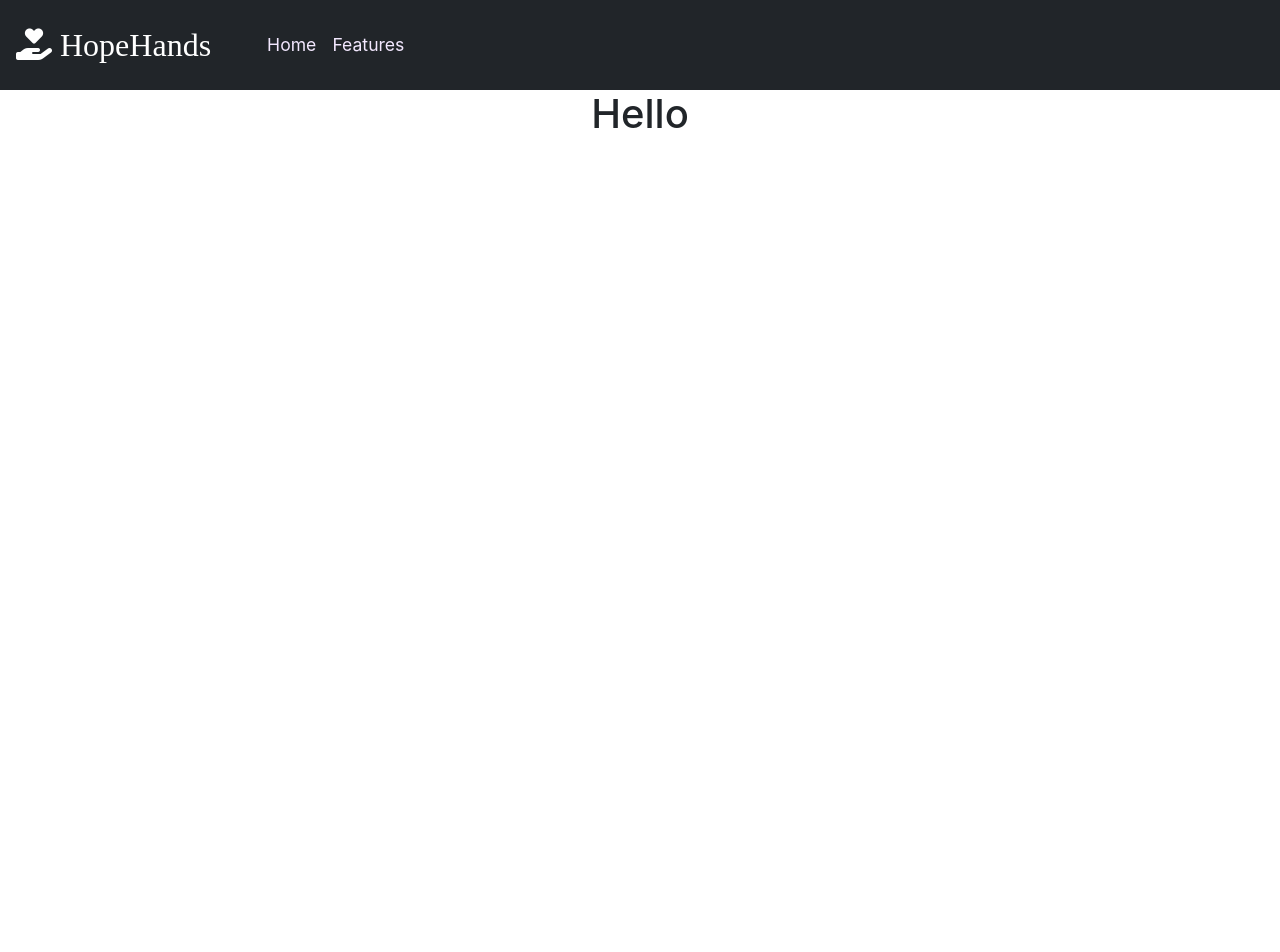
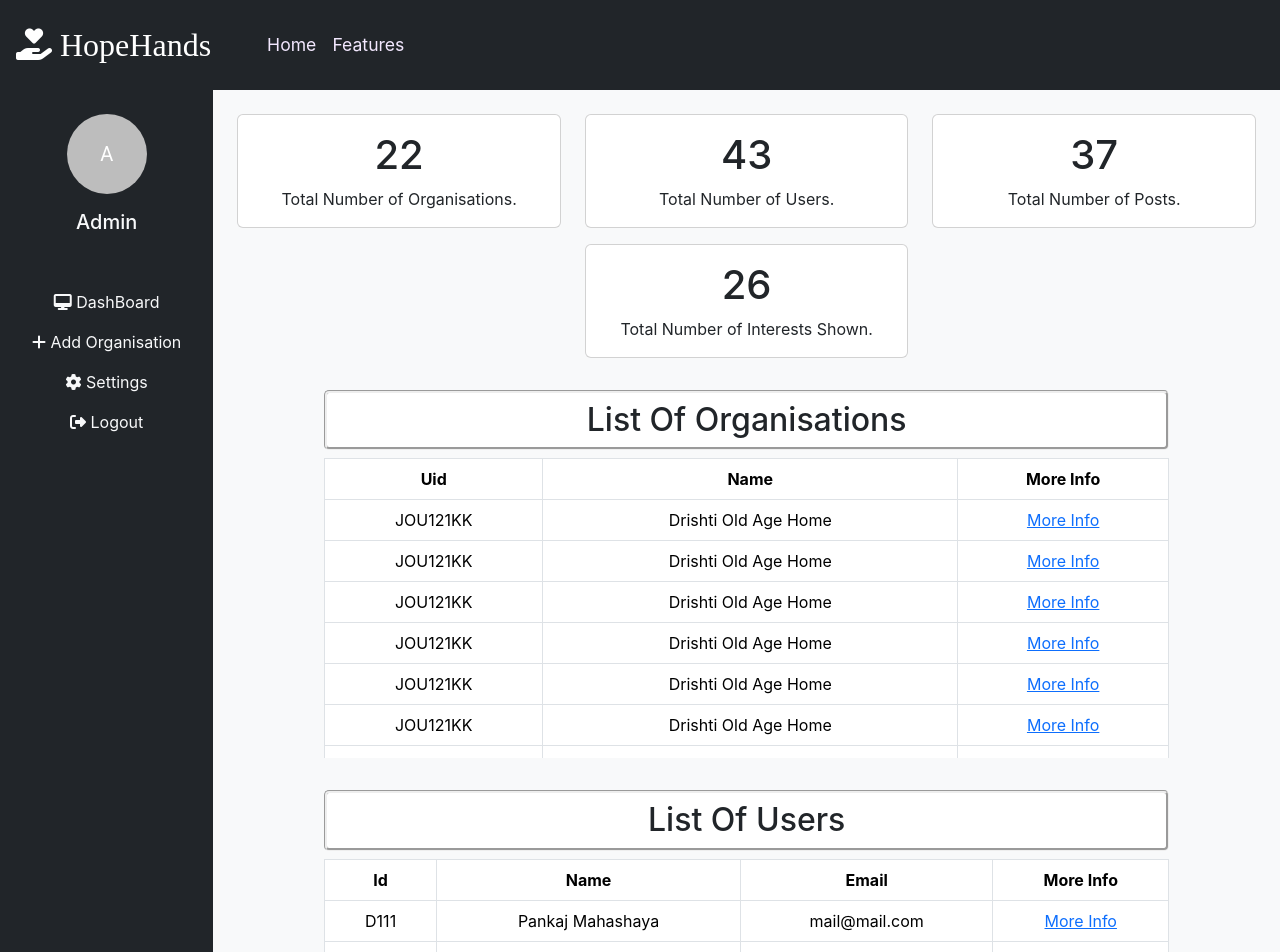
Before and after one commit to siddharth-os/spe-project-hopehands, a React (Create React App) app: page /admin/home in a window 1280 px wide. Shown: the top 952 px of the page. Before the commit the page ends 800 px from the top, so only its background shows below. Built offline with nearby package versions, Linux system fonts and the light colour scheme; a web font is replaced by a local one.

Commit message:
Dashboard of admin added

```diff
--- a/src/component/adminHome.jsx
+++ b/src/component/adminHome.jsx
@@ -1,7 +1,57 @@
+import { Avatar } from "@mui/material";
 import React from "react";
+import AdminSideBar from "./adminSidebar";
+import AdminSideBarUl from "./adminSideBarUl";
+import ListOfOrgan from "./listOfOrgan";
+import ListOfUsers from "./listOfUsers";
 
 export default function AdminHome(){
     return(
-        <h1>Hello</h1>
+        <div className="container-fluid">
+        <div className="row">
+            <AdminSideBar/>
+            <div className="col-md-10 bg-light">
+                <div className="container mt-4">
+                    <div className="row">
+                        <div className="col-md-4">
+                            <div className="card">
+                                <div className="card-body">
+                                    <h1 className="card-title">22</h1>
+                                    <p className="card-text">Total Number of Organisations.</p>
+                                </div>
+                            </div>
+                        </div>
+                        <div className="col-md-4">
+                            <div className="card">
+                                <div className="card-body">
+                                    <h1 className="card-title">43</h1>
+                                    <p className="card-text">Total Number of Users.</p>
+                                </div>
+                            </div>
+                        </div>
+                        <div className="col-md-4">
+                            <div className="card">
+                                <div className="card-body">
+                                    <h1 className="card-title">37</h1>
+                                    <p className="card-text">Total Number of Posts.</p>
+                                </div>
+                            </div>
+                        </div>
+                        <div className="col-md-4" style={{margin:"1rem auto"}}>
+                            <div className="card">
+                                <div className="card-body">
+                                    <h1 className="card-title">26</h1>
+                                    <p className="card-text">Total Number of Interests Shown.</p>
+                                </div>
+                            </div>
+                        </div>
+                        <ListOfOrgan/>
+                        <ListOfUsers/>
+                    </div>
+                </div>
+            </div>
+
+        </div>
+    </div>
     );
 }
--- /dev/null
+++ b/src/component/adminSideBarUl.jsx
@@ -0,0 +1,28 @@
+import React from "react";
+
+export default function AdminSideBarUl() {
+  return (
+    <ul className="nav flex-column mt-5">
+      <li className="nav-item">
+        <a className="nav-link text-light" href="#">
+        <i class="fa-solid fa-desktop"></i> DashBoard
+        </a>
+      </li>
+      <li className="nav-item">
+        <a className="nav-link text-light" href="#">
+        <i class="fa-solid fa-plus"></i> Add Organisation
+        </a>
+      </li>
+      <li className="nav-item">
+        <a className="nav-link text-light" href="#">
+        <i class="fa-solid fa-gear"></i> Settings
+        </a>
+      </li>
+      <li className="nav-item">
+        <a className="nav-link text-light" href="#">
+        <i class="fa-solid fa-right-from-bracket"></i> Logout
+        </a>
+      </li>
+    </ul>
+  );
+}
--- /dev/null
+++ b/src/component/adminSidebar.jsx
@@ -0,0 +1,15 @@
+import { Avatar } from "@mui/material";
+import React from "react";
+import AdminSideBarUl from "./adminSideBarUl";
+
+export default function AdminSideBar(){
+    return(
+        <div className="col-md-2 sidebar bg-dark text-light">
+        <div className="text-center mt-4">
+            <div style={{margin:"0.rem auto"}}><Avatar style={{height:"80px",width:"80px",margin:"0.5rem auto"}}>A</Avatar></div>
+            <h5 className="mt-3">Admin</h5>
+        </div>
+        <AdminSideBarUl/>
+    </div>
+    );
+}
--- /dev/null
+++ b/src/component/listOfOrgan.jsx
@@ -0,0 +1,39 @@
+import React from "react";
+
+export default function ListOfOrgan() {
+    const l=[1,21,1,1,1,1,1,1,1,1,1];
+  return (
+    <div className="col-md-10 " style={{ margin: "1rem auto" }}>
+      <h2
+        style={{
+          background: "#fff",
+          border: "groove",
+          borderRadius: "5px",
+          padding: "0.5rem",
+        }}
+      >
+        List Of Organisations
+      </h2>
+      <div className="" style={{height:"300px",overflow:"auto"}}>
+        <table class="table table-bordered">
+          <thead>
+            <tr>
+              <th>Uid</th>
+              <th>Name</th>
+              <th>More Info</th>
+            </tr>
+          </thead>
+          <tbody>
+            {l.map((ele,index)=>{
+                return(<tr>
+                    <td>JOU121KK</td>
+                    <td>Drishti Old Age Home</td>
+                    <td><a href="#">More Info</a></td>
+                  </tr>)
+            })}
+          </tbody>
+        </table>
+      </div>
+    </div>
+  );
+}
--- /dev/null
+++ b/src/component/listOfUsers.jsx
@@ -0,0 +1,41 @@
+import React from "react";
+
+export default function ListOfUsers() {
+    const l=[1,21,1,1,1,1,1,1,1,1,1];
+  return (
+    <div className="col-md-10 " style={{ margin: "1rem auto" }}>
+      <h2
+        style={{
+          background: "#fff",
+          border: "groove",
+          borderRadius: "5px",
+          padding: "0.5rem",
+        }}
+      >
+        List Of Users
+      </h2>
+      <div className="" style={{height:"300px",overflow:"auto"}}>
+        <table class="table table-bordered">
+          <thead>
+            <tr>
+              <th>Id</th>
+              <th>Name</th>
+              <th>Email</th>
+              <th>More Info</th>
+            </tr>
+          </thead>
+          <tbody>
+            {l.map((ele,index)=>{
+                return(<tr>
+                    <td>D11{index+1}</td>
+                    <td>Pankaj Mahashaya</td>
+                    <td>mail@mail.com</td>
+                    <td><a href="#">More Info</a></td>
+                  </tr>)
+            })}
+          </tbody>
+        </table>
+      </div>
+    </div>
+  );
+}
```
